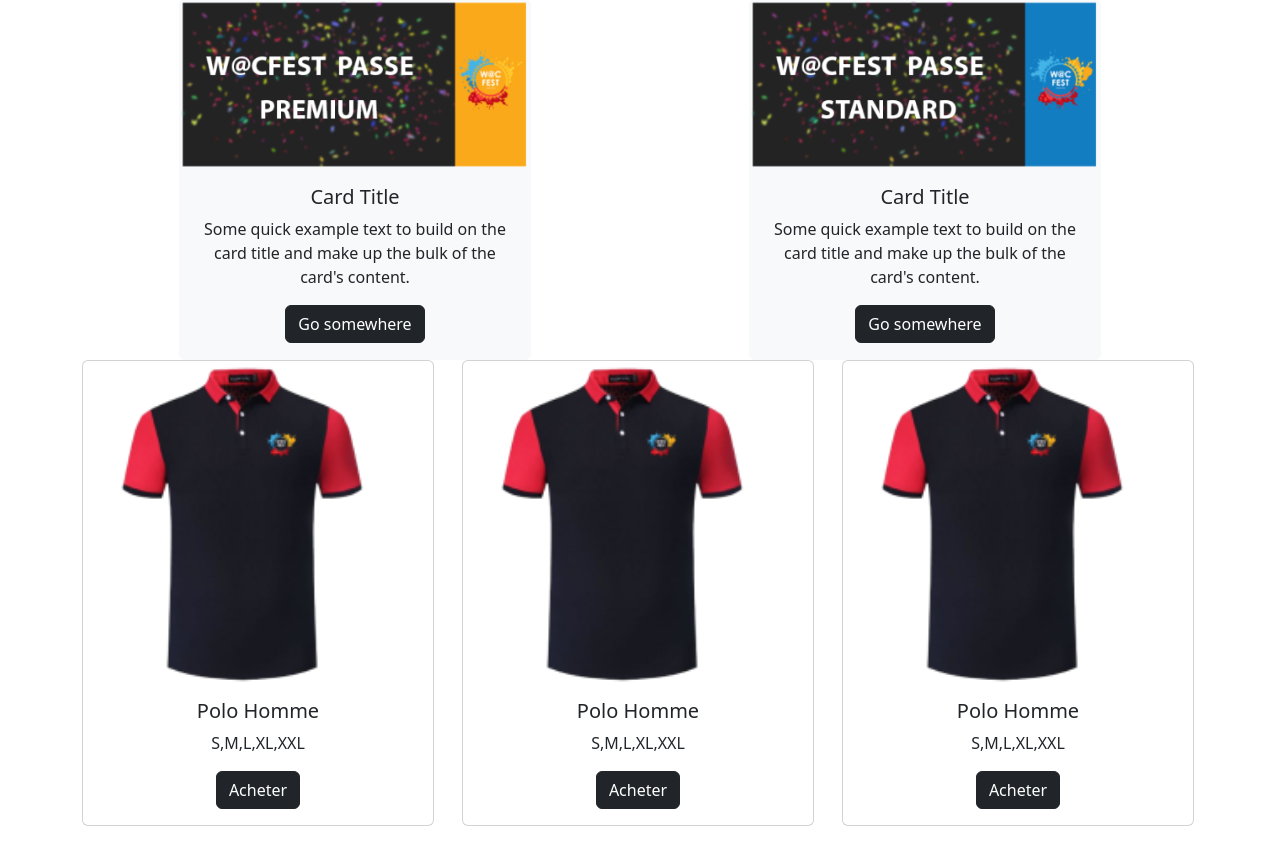
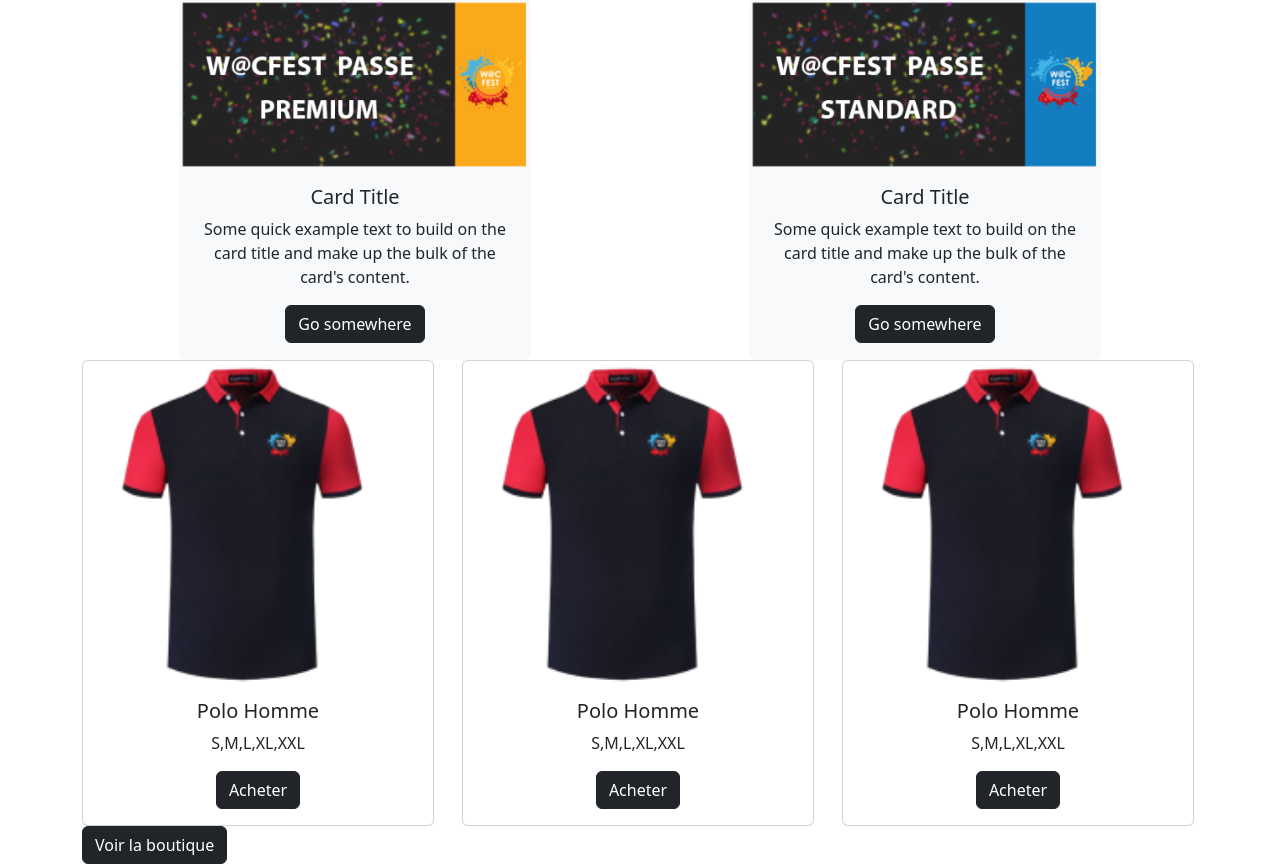
Before and after one commit to KevinJ-Dev/e-commerce-front, a React (Create React App) app in the folder wacfest_front/: page / in a window 1280 px wide. Shown: the part 99-963 px from the top of the page. Before the commit the page ends 925 px from the top, so only its background shows below. Built offline with nearby package versions, Linux system fonts and the light colour scheme.

Commit message:
create button shop

```diff
--- a/wacfest_front/src/components/Home.js
+++ b/wacfest_front/src/components/Home.js
@@ -5,6 +5,7 @@ import Standard from "../assets/Standard.png";
 import Prod from  "../assets/polo 1.png"
 import {Container, Row} from "react-bootstrap";
 import ProductsCard from "./Products";
+import Redirect from "./ProdButton";
 
 export default function Home() {
     const titleProd='Polo Homme';
@@ -24,6 +25,8 @@ export default function Home() {
         <Container>
                 <ProductsCard image={Prod} title={titleProd} des={desProd}/>
         </Container>
-
+        <Container>
+            <Redirect/>
+        </Container>
     </div>;
 }
--- /dev/null
+++ b/wacfest_front/src/components/ProdButton.js
@@ -0,0 +1,16 @@
+import Button from 'react-bootstrap/Button';
+
+
+export default function Redirect(){
+    return(
+        <Button
+            className="d-flex justify-content-left"
+            variant='dark'
+            onClick={() => {
+                alert('clicked');
+            }}
+        >
+            Voir la boutique
+        </Button>
+    );
+}
```
